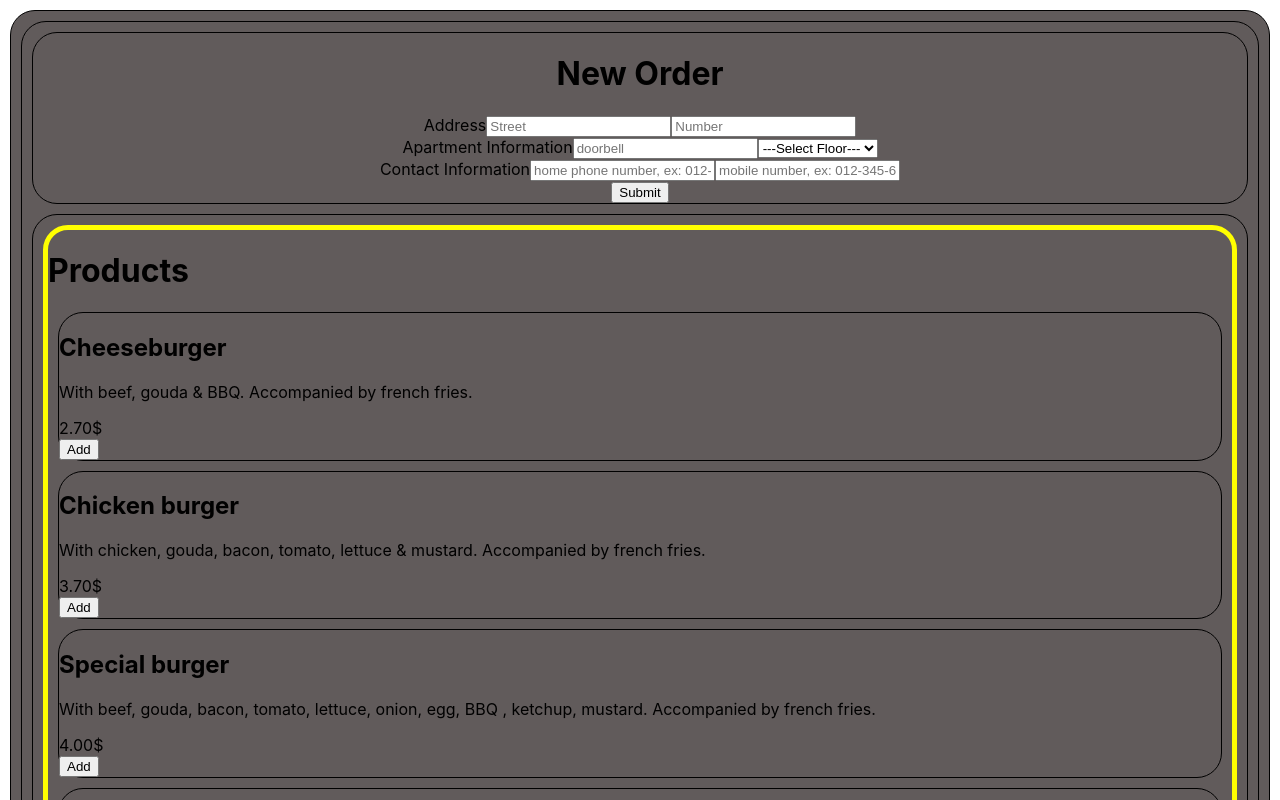
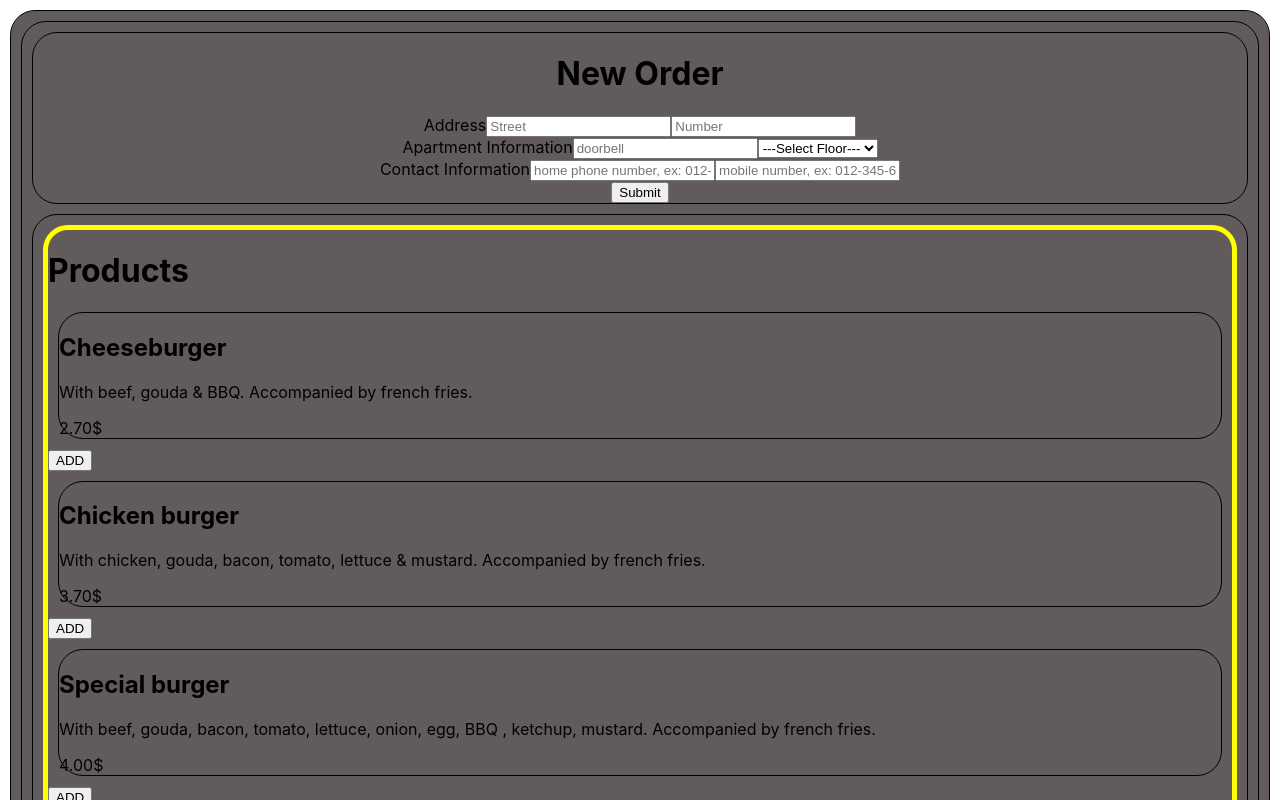
Before and after one commit to Filippos-Serris/order-system, a React (Create React App) app: page / in a window 1280 px wide. Shown: the top 800 px of the page. Built offline with nearby package versions, Linux system fonts and the light colour scheme.

Commit message:
New ADD button
Moving the Add button from the Product component to the Cart as its useless to the other Components that use Product as child-component

```diff
--- a/src/components/NewOrder/Order/Cart.js
+++ b/src/components/NewOrder/Order/Cart.js
@@ -37,33 +37,26 @@ function Cart() {
   const [orderedProduct, setOrderedProduct] = useState([]);
   const [orderTotal, setOrderTotal] = useState(0);
 
-  //-------------------------------------------------------------------------------------------
-  // MOVING THE BUTTON FROM PRODUCT COMPONENT HERE, REMOVING addingProductHandler()
-  /* function clickHandler(event) {
+  function clickHandler(event) {
     event.preventDefault();
+    const addID = event.target.getAttribute("add-product");
+    let productToAdd2 = {};
 
-    const productToAdd2 = {
-      title: // WHAT TO PUT HERE {like Product props}
-      description: // WHAT TO PUT HERE {like Product props}
-      price: // WHAT TO PUT HERE {like Product props}
-    };
+    for (let i = 0; i < PRODUCT_LIST.length; i++) {
+      if (PRODUCT_LIST[i].id === addID) {
+        productToAdd2 = {
+          title: PRODUCT_LIST[i].title,
+          description: PRODUCT_LIST[i].description,
+          price: PRODUCT_LIST[i].price,
+        };
+      }
+    }
 
     setOrderedProduct((prevState) => {
       return [...prevState, productToAdd2];
     });
 
     setOrderTotal(parseFloat(orderTotal) + parseFloat(productToAdd2.price));
-  } */
-  //------------------------------------------------------------------------------------------
-
-  function addingProductHandler(productToAdd) {
-    //console.log("from cart component " + JSON.stringify(productToAdd));
-
-    setOrderedProduct((prevState) => {
-      return [...prevState, productToAdd];
-    });
-
-    setOrderTotal(parseFloat(orderTotal) + parseFloat(productToAdd.price));
   }
 
   return (
@@ -73,13 +66,13 @@ function Cart() {
         {PRODUCT_LIST.map((product) => (
           <div key={product.id}>
             <Product
-              addingProduct={addingProductHandler}
               title={product.title}
               description={product.description}
               price={product.price}
             />
-            {/* <button onClick={clickHandler}>new add button</button> */
-            /*want clickHandler to take the info of the Product to pass them to the object inside ot */}
+            <button onClick={clickHandler} add-product={product.id}>
+              ADD
+            </button>
           </div>
         ))}
       </Card>
--- a/src/components/NewOrder/Order/Product.js
+++ b/src/components/NewOrder/Order/Product.js
@@ -2,26 +2,11 @@ import "./Product.css";
 import Card from "../../UI/Card";
 
 function Product(props) {
-  function clickHandler(event) {
-    event.preventDefault();
-
-    const addedProduct = {
-      title: props.title,
-      description: props.description,
-      price: props.price,
-    };
-
-    props.addingProduct(addedProduct);
-
-    //console.log("from product component " + JSON.stringify(addedProduct));
-  }
-
   return (
     <Card>
       <h2>{props.title}</h2>
       <p>{props.description}</p>
       <div>{props.price}$</div>
-      <button onClick={clickHandler}>Add</button>
     </Card>
   );
 }
```
